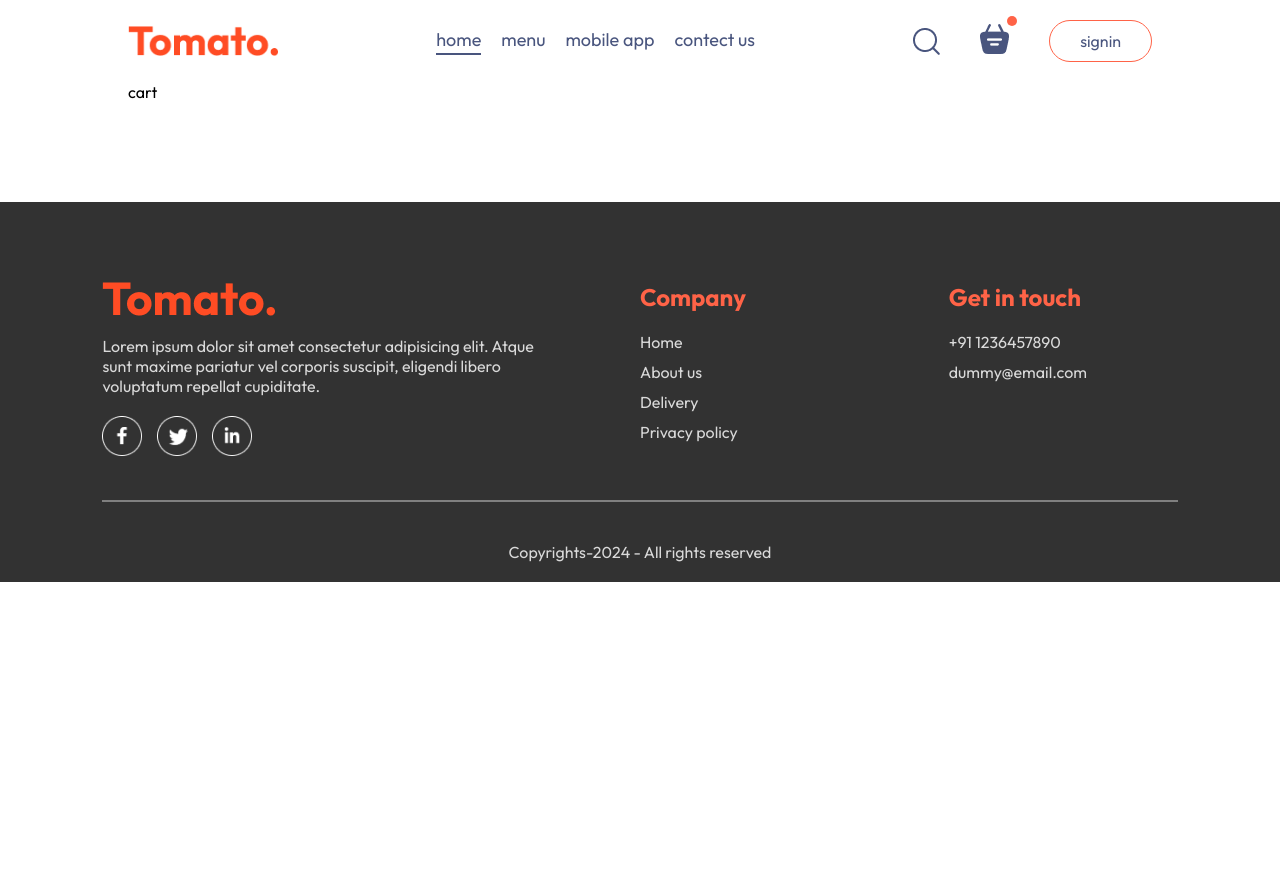
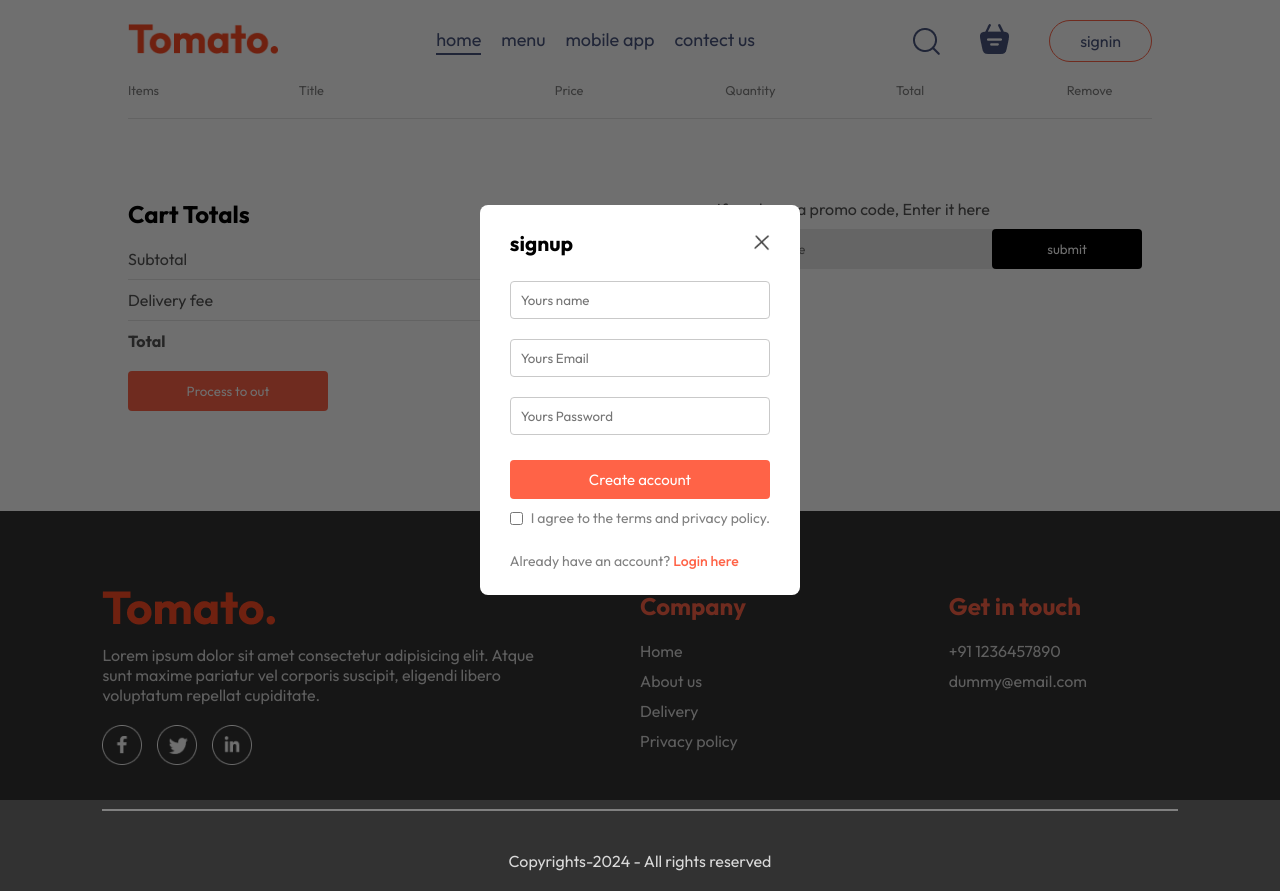
Before and after one commit to Satham002/Swiggy_clone, a React (Create React App) app: page /cart in a window 1280 px wide. Both pictures are taken after a click on the button "signin". Before the commit the page ends 800 px from the top, so only its background shows below. Built offline with nearby package versions, Linux system fonts and the light colour scheme.

Commit message:
cart page completed

```diff
--- a/src/App.js
+++ b/src/App.js
@@ -4,13 +4,16 @@
 import Cart from "./Pages/Cart/Cart";
 import PlaceOrder from "./Pages/PlaceOrder/PlaceOrder";
 import Footer from "./components/Footer/Footer";
+import { useState } from "react";
+import LoginPopup from "./components/LoginPopup/LoginPopup";
 
 function App() {
+  const [showLogin, setshowLogin] = useState(false);
   return (
     <>
+    {showLogin?<LoginPopup setshowLogin={setshowLogin} />:<></>}
       <div className="App">
-        <Navbar />
-
+        <Navbar setshowLogin={setshowLogin} />
         <Routes>
           <Route path="/" element={<Home />} />
           <Route path="/cart" element={<Cart />} />
--- a/src/Context/StoreContext.jsx
+++ b/src/Context/StoreContext.jsx
@@ -9,7 +9,9 @@
 
     const addToCart = (itemId) => {
         if (!cartItems[itemId]) {
+
             setCartItems((prev) => ({ ...prev, [itemId]: 1 }))
+            console.log(itemId);
         }
         else {
             setCartItems((prev) => ({
@@ -24,16 +26,30 @@
         }))
     }
 
-    useEffect(() => {
-        console.log(cartItems)
-    }, [cartItems])
+
+    const getTotalCartAmount = () => {
+        let totalAmount = 0;
+        for (const item in cartItems) {
+            if (cartItems[item] > 0) {
+                let itemInfo = food_list.find((product) => product._id === item)
+                totalAmount += itemInfo.price * cartItems[item]
+            }
+
+        }
+        return totalAmount;
+    }
+
+    // useEffect(() => {
+    //     console.log(cartItems)
+    // }, [cartItems])
 
     const contextValue = {
         food_list,
         cartItems,
         setCartItems,
         addToCart,
-        removeFormCart
+        removeFormCart,
+        getTotalCartAmount
     }
     return (
         <StoreContext.Provider value={contextValue}>
--- a/src/Pages/Cart/Cart.css
+++ b/src/Pages/Cart/Cart.css
@@ -0,0 +1,98 @@
+.cart {
+    height: 100%;
+}
+
+.cart-items-title {
+    display: grid;
+    grid-template-columns: 1fr 1.5fr 1fr 1fr 1fr 0.5fr;
+    align-items: center;
+    color: gray;
+    font-size: max(1vw, 12px);
+}
+
+.cart-items-item {
+    margin: 10px 0px;
+    color: black;
+}
+
+.cart-items-item img {
+    width: 50px;
+}
+
+.cart hr {
+    height: 1px;
+    background-color: #e2e2e2e2;
+    border: none;
+}
+
+.cart-items-item .cross{
+cursor: pointer;
+}
+.cart-bottom{
+    margin-top: 80px;
+    display: flex;
+    justify-content: space-between;
+    gap: max(12vw, 20px);
+}
+.cart-total{
+    flex: 1;
+    display: flex;
+    flex-direction: column;
+    gap: 20px;
+}
+.cart-total-details{
+    display: flex;
+    justify-content: space-between;
+    color: #555;
+}
+
+.cart-total hr{
+    margin: 10px 0px;
+}
+.cart-total button{
+    border: none;
+    color: white;
+    background-color: tomato;
+    width: max(15vw, 200px);
+    padding: 12px 0px;
+    border-radius: 4px;
+    cursor: pointer;
+}
+
+.cart-promocode{
+    flex: 1;
+    color: #555;
+}
+.cart-promocode-input{
+    margin: 10px;
+    display: flex;
+    justify-content: space-between;
+    align-items: center;
+    background-color: #eaeaea;
+    border-radius: 4px;
+}
+
+.cart-promocode-input input{
+    background-color: transparent;
+    border: none;
+    outline: none;
+    padding-left: 10px;
+}
+
+.cart-promocode-input button{
+    width: max(10vw, 150px);
+    padding: 12px 5px;
+    background-color: black;
+    border: none;
+    color:white;
+    border-radius: 4px;
+}
+
+@media (max-width:750px) {
+    .cart-bottom{
+        flex-direction: column-reverse;
+    }
+    .cart-promocode{
+        justify-content: start;
+    }
+}
--- a/src/Pages/Cart/Cart.jsx
+++ b/src/Pages/Cart/Cart.jsx
@@ -1,10 +1,77 @@
-import React from 'react'
+import React, { useContext } from 'react'
 import './Cart.css'
+import { StoreContext } from '../../Context/StoreContext'
+import { assets } from '../../assets/assets'
 
 const Cart = () => {
+
+  const { food_list, cartItems, removeFormCart, getTotalCartAmount } = useContext(StoreContext)
+
   return (
-    <div>
-      cart
+    <div className='cart'>
+      <div className='cart-items'>
+        <div className="cart-items-title">
+          <p>Items</p>
+          <p>Title</p>
+          <p>Price</p>
+          <p>Quantity</p>
+          <p>Total</p>
+          <p>Remove</p>
+        </div>
+        <br />
+        <hr />
+        {
+          food_list.map((item, index) => {
+            if (cartItems[item._id] > 0) {
+              return (
+                <>
+                  <div className="cart-items-title cart-items-item">
+                    <img src={item.image} alt="" />
+                    <p>{item.name}</p>
+                    <p>${item.price}</p>
+                    <p>{cartItems[item._id]}</p>
+                    <p>{cartItems[item._id] * item.price}</p>
+                    <p onClick={() => removeFormCart(item._id)} className='cross'>x</p>
+                  </div>
+                  <hr />
+                </>
+              )
+            }
+          })
+        }
+      </div>
+      <div className='cart-bottom'>
+        <div className='cart-total'>
+          <h2>Cart Totals</h2>
+          <div>
+            <div className='cart-total-details'>
+              <p>Subtotal</p>
+              <p>${getTotalCartAmount()}</p>
+            </div>
+            <hr />
+            <div className='cart-total-details'>
+              <p>Delivery fee</p>
+              <p>${2}</p>
+            </div>
+            <hr />
+            <div className='cart-total-details'>
+              <b>Total</b>
+              <b>${getTotalCartAmount()+2}</b>
+            </div>
+
+          </div>
+          <button>Process to out</button>
+        </div>
+        <div className='cart-promocode'>
+          <div>
+            <p>If you have a promo code, Enter it here</p>
+            <div className='cart-promocode-input'>
+              <input type="text" placeholder='Promocode' />
+              <button>submit</button>
+            </div>
+          </div>
+        </div>
+      </div>
     </div>
   )
 }
--- a/src/components/ExploreMenu/ExploreMenu.jsx
+++ b/src/components/ExploreMenu/ExploreMenu.jsx
@@ -2,7 +2,7 @@
 import './ExploreMenu.css'
 import { menu_list } from '../../assets/assets'
 
-const ExploreMenu = ({category,setCategory}) => {
+const ExploreMenu = ({ category, setCategory }) => {
     return (
         <div className='explore-menu' id='explore-menu'>
             <h1>Explore our menu</h1>
@@ -11,8 +11,8 @@
                 {
                     menu_list.map((item, index) => {
                         return (
-                            <div onClick={()=>setCategory(prev=>prev===item.menu_name?"All":item.menu_name)} className='explore-menu-list-item' key={index}>
-                                <img className={category===item.menu_name?"active":""} src={item.menu_image} alt="" />
+                            <div onClick={() => setCategory(prev => prev === item.menu_name ? "All" : item.menu_name)} className='explore-menu-list-item' key={index}>
+                                <img className={category === item.menu_name ? "active" : ""} src={item.menu_image} alt="" />
                                 <p>{item.menu_name}</p>
                             </div>
                         )
--- /dev/null
+++ b/src/components/LoginPopup/LoginPopup.css
@@ -0,0 +1,67 @@
+.Login-popup{
+    position: absolute;
+    z-index: 1;
+    width: 100%;
+    height: 100%;
+    background-color: #00000090;
+    display: grid;
+}
+
+.login-popup-container{
+    place-self: center;
+    max-width: (23vw, 330px);
+    color: #808080;
+    background-color: white;
+    display: flex;
+    flex-direction: column;
+    gap: 25px;
+    padding: 25px 30px;
+    border-radius: 8px;
+    font-size: 14px;
+    animation: fadeIn 0.5s;
+}
+
+.login-pop-title{
+    display: flex;
+    justify-content: space-between;
+    align-items: center;
+    color: black;
+}
+
+.login-pop-title img{
+    width: 16px;
+    cursor: pointer;
+}
+.login-popup-inputs{
+    display: flex;
+    flex-direction: column;
+    gap: 20px;
+}
+
+.login-popup-inputs input{
+    outline: none;
+    border: 1px solid #c9c9c9;
+    padding: 10px;
+    border-radius: 4px;
+}
+
+.login-popup-container button{
+    border: none;
+    padding: 10px;
+    border-radius: 4px;
+    color: white;
+    background-color: tomato;
+    font-size: 15px;
+    cursor: pointer;
+}
+.login-popup-countion{
+    display: flex;
+    align-items: center;
+    gap: 8px;
+    margin-top: -15px;
+}
+.Login-popup p span{
+    color: tomato;
+    font-weight: 500;
+    cursor: pointer;
+}
--- /dev/null
+++ b/src/components/LoginPopup/LoginPopup.jsx
@@ -0,0 +1,33 @@
+import React, { useState } from 'react'
+import './LoginPopup.css'
+import { assets } from '../../assets/assets'
+const LoginPopup = ({ setshowLogin }) => {
+    const [currentState, setCurrentState] = useState("signup")
+    return (
+        <div className='Login-popup'>
+            <form action="" className='login-popup-container'>
+                <div className='login-pop-title'>
+                    <h2>{currentState}</h2>
+                    <img src={assets.cross_icon} onClick={() => { setshowLogin(false) }} alt="" />
+                </div>
+                <div className='login-popup-inputs'>
+                    {currentState === "login" ? <></> : <input type="text" placeholder='Yours name' required />}
+                    <input type="email" placeholder='Yours Email' required />
+                    <input type="password" placeholder='Yours Password' required />
+                </div>
+                <button>{currentState === "signup" ? "Create account" : "Log in"}</button>
+                <div className='login-popup-countion'>
+                    <input type="checkbox" required />
+                    <p>I agree to the terms and privacy policy.</p>
+                </div>
+                {currentState === "login" ?
+                    <p>Create a  new account? <span onClick={()=>{setCurrentState("signup")}}>Click here</span></p>
+                    :
+                    <p>Already have an account? <span onClick={()=>{setCurrentState("login")}}>Login here</span></p>
+                }
+            </form>
+        </div>
+    )
+}
+
+export default LoginPopup
--- a/src/components/Navbar/Navbar.jsx
+++ b/src/components/Navbar/Navbar.jsx
@@ -1,12 +1,14 @@
-import React, { useState } from 'react'
+import React, { useContext, useState } from 'react'
 import './Navbar.css'
 import {Link} from 'react-router-dom'
 import { assets } from '../../assets/assets';
-const Navbar = () => {
+import { StoreContext } from '../../Context/StoreContext';
+const Navbar = ({setshowLogin}) => {
     const [menu, setMenu]=useState("home");
+    const {getTotalCartAmount} = useContext(StoreContext)
     return (
         <div className='Navbar'>
-            <img src={assets.logo} alt="" className='logo' />
+            <Link to="/"><img src={assets.logo} alt="" className='logo' /></Link>
             <ul className="navbar-menu">
                 <Link to="/" onClick={()=>setMenu("home")} className={menu==="home"?"active":""}>home</Link>
                 <a href='#explore-menu' onClick={()=>setMenu("menu")} className={menu==="menu"?"active":""}>menu</a>
@@ -16,11 +18,11 @@
             <div className='navbar-right'>
                 <img src={assets.search_icon} alt="" />
                 <div className='navbar-search-icon'>
-                    <img src={assets.basket_icon} alt="" />
-                    <div className='dot'>
+                    <Link to="/cart"><img src={assets.basket_icon} alt="" /></Link>
+                    <div className={getTotalCartAmount()=== 0?"":'dot'}>
                     </div>
                 </div>
-                <button>signin</button>
+                <button onClick={()=>setshowLogin(true)}>signin</button>
             </div>
         </div>
     )
```
